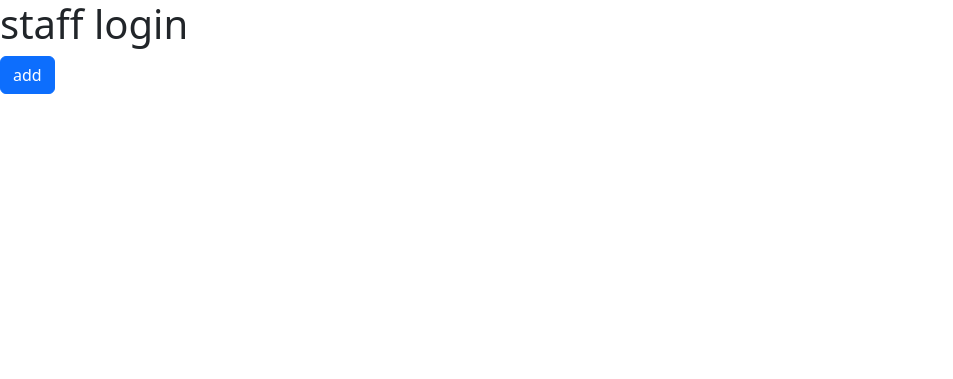
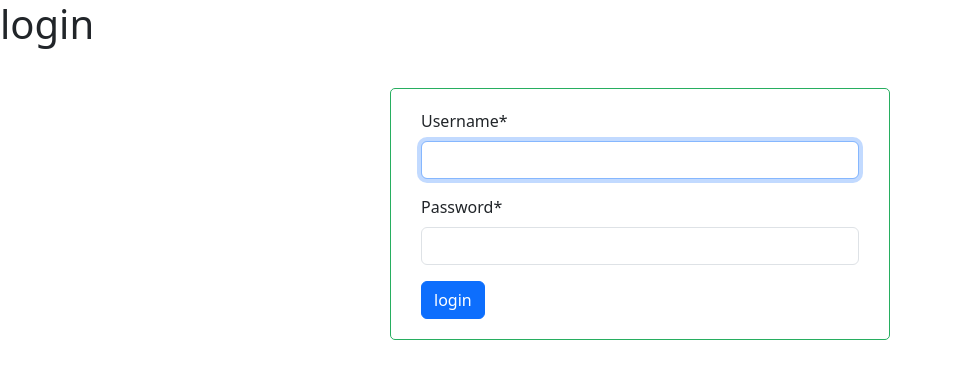
Before and after one commit to siyadaly/collegeproject-og, a Django app: page /staff/login/ in a window 1280 px wide. Shown: the top 379 px of the page, without its empty margins (0-953 px from the left). Run offline with Django 3.2, Linux system fonts and the light colour scheme; some libraries are stand-ins or nearby versions.

Commit message:
adding changes

```diff
--- a/medicalshop/page_app/forms.py
+++ b/medicalshop/page_app/forms.py
@@ -6,6 +6,7 @@ from django.contrib.auth.models import User
 class staffForm(UserCreationForm):
     def __init__(self,*args,**kwargs):
         super(staffForm,self).__init__(*args,**kwargs)
+        self.fields['username'].help_text=''
         self.fields['email'].help_text =''
         self.fields['password1'].help_text =''
 
@@ -16,6 +17,7 @@ class staffForm(UserCreationForm):
 class customerForm(UserCreationForm):
     def __init__(self,*args,**kwargs):
         super(customerForm,self).__init__(*args,**kwargs)
+        self.fields['username'].help_text=''
         self.fields['email'].help_text =''
         self.fields['password1'].help_text =''
 
--- a/medicalshop/page_app/templates/stafflogin.html
+++ b/medicalshop/page_app/templates/stafflogin.html
@@ -1,3 +1,4 @@
+{% load crispy_forms_tags %}
 <!DOCTYPE html>
 <html lang="en">
 <head>
@@ -7,12 +8,23 @@
     <meta http-equiv="X-UA-Compatible" content="IE=edge">
     <meta name="viewport" content="width=device-width, initial-scale=1.0">
     <title>login</title>
+    <style>
+        form {
+            margin: 40px auto;
+            width:500px;
+            padding: 20px 30px;
+            border: 1px solid #27AE60 ;
+            border-radius: 5px;
+
+        }
+    </style>
 </head>
 <body>
-    <h1>staff login</h1>
+    <h1>login</h1>
     <form method ="post">
-        {% csrf_token %}{{ form }}
-        <button class="btn btn-primary"type="submit">add</button>
+        {% csrf_token %}{{ form | crispy}}
+        <button class="btn btn-primary"type="submit">login</button>
     </form>
+
 </body>
 </html>
--- a/medicalshop/page_app/urls.py
+++ b/medicalshop/page_app/urls.py
@@ -15,6 +15,11 @@ urlpatterns = [
     path('customer/home/',views.customerhome,name="customerhome"),
     path('customer/register/',views.customerregister,name="customerregister"),
     path('staff/register/',views.staffregister,name="staffregister"),
+    path('staff/logout/',views.stafflogout,name="stafflogout"),
+    path('customer/logout/',views.customerlogout,name="customerlogout"),
+
+
+
 
 
 
--- a/medicalshop/page_app/views.py
+++ b/medicalshop/page_app/views.py
@@ -2,8 +2,23 @@ from django.shortcuts import render,redirect
 from .forms import staffForm
 from .forms import customerForm
 from .models import Profile
+from django.contrib.auth.forms import AuthenticationForm
+from django.contrib.auth import authenticate,login,logout
+from django.contrib.auth.decorators import user_passes_test
+
 
 # Create your views here.
+def is_staff(user):
+     try:
+        return user.is_authenticated and (user.profile.type == 'STAFF')
+     except Profile.DoesNotExist:
+         return False
+def is_customer(user):
+    try:
+         return user.is_authenticated and (user.profile.type == 'CUSTOMER' )
+    except Profile.DoesNotExist:
+            return False
+
 def home(request):
     return render (request,'home.html')
 def product(request):
@@ -14,9 +29,7 @@ def purchase(request):
     return render (request,'purchase.html')
 def about(request):
     return render (request,'about.html')
-def login(request):
 
-    return render (request,'login.html')
 def register(request):
     if request.method=='POST':
         firstname = request.POST.get('firstname')
@@ -33,11 +46,41 @@ def register(request):
 
 
 def staff_login(request):
-    return render(request,'stafflogin.html')
+    if request .method == 'POST':
+        form = AuthenticationForm(request, data=request.POST)
+        if form.is_valid():
+            username = form.cleaned_data.get('username')
+            password = form.cleaned_data.get('password')
+            user = authenticate(username=username,password=password)
+            if user is not None:
+                login(request,user)
+                if(user.profile.type == 'CUSTOMER'):
+                    return redirect("stafflogin")
+                else:
+                    return redirect("staffhome")
+    else:
+        form = AuthenticationForm()
+    return render(request,'stafflogin.html',{'form':form})
 def customer_login(request):
-    return render(request,'customerlogin.html')
+    if request .method == 'POST':
+        form = AuthenticationForm(request, data=request.POST)
+        if form.is_valid():
+            username = form.cleaned_data.get('username')
+            password = form.cleaned_data.get('password')
+            user = authenticate(username=username,password=password)
+            if user is not None:
+                login(request,user)
+                if(user.profile.type == 'STAFF'):
+                    return redirect("customerlogin")
+                else:
+                    return redirect("customerhome")
+    else:
+        form = AuthenticationForm()
+    return render(request,'customerlogin.html',{'form':form})
+@user_passes_test(is_staff,login_url='/staff/login/')
 def staffhome(request):
     return render(request,'staffhome.html')
+@user_passes_test(is_customer,login_url='/customer/login/')
 def customerhome(request):
     return render(request,'customerhome.html')
 def customerregister(request):
@@ -66,3 +109,9 @@ def staffregister(request):
     else:
         form = staffForm()
     return render(request,'staffregister.html',{'form':form})
+def stafflogout(request):
+    logout(request)
+    return redirect('stafflogin')
+def customerlogout(request):
+    logout(request)
+    return redirect('customerlogin')
```
Also changed, not shown: medicalshop/page_app/templates/customerlogin.html (+21 -3 lines), medicalshop/page_app/templates/customerlogout.html (added), medicalshop/page_app/templates/stafflogout.html (added).
